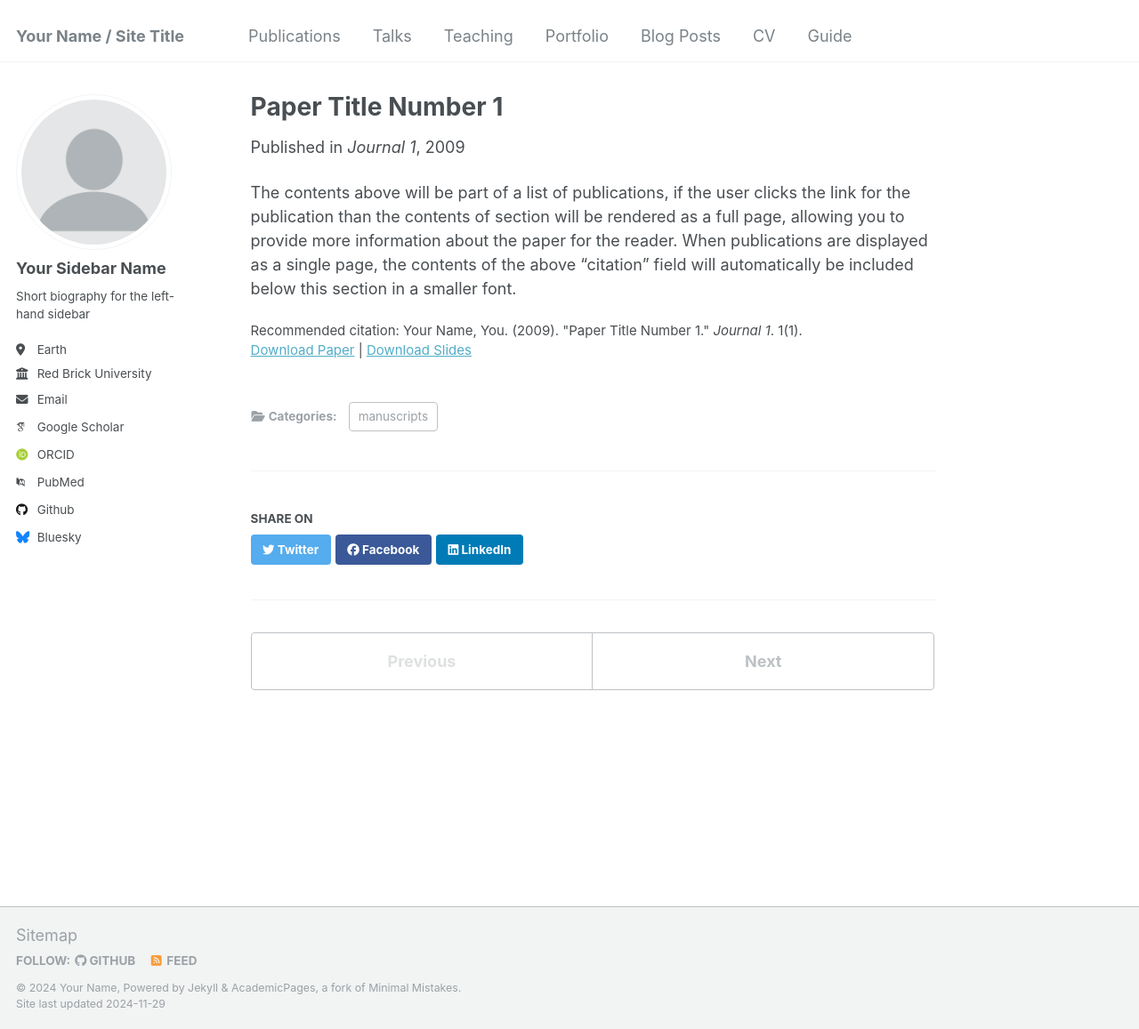
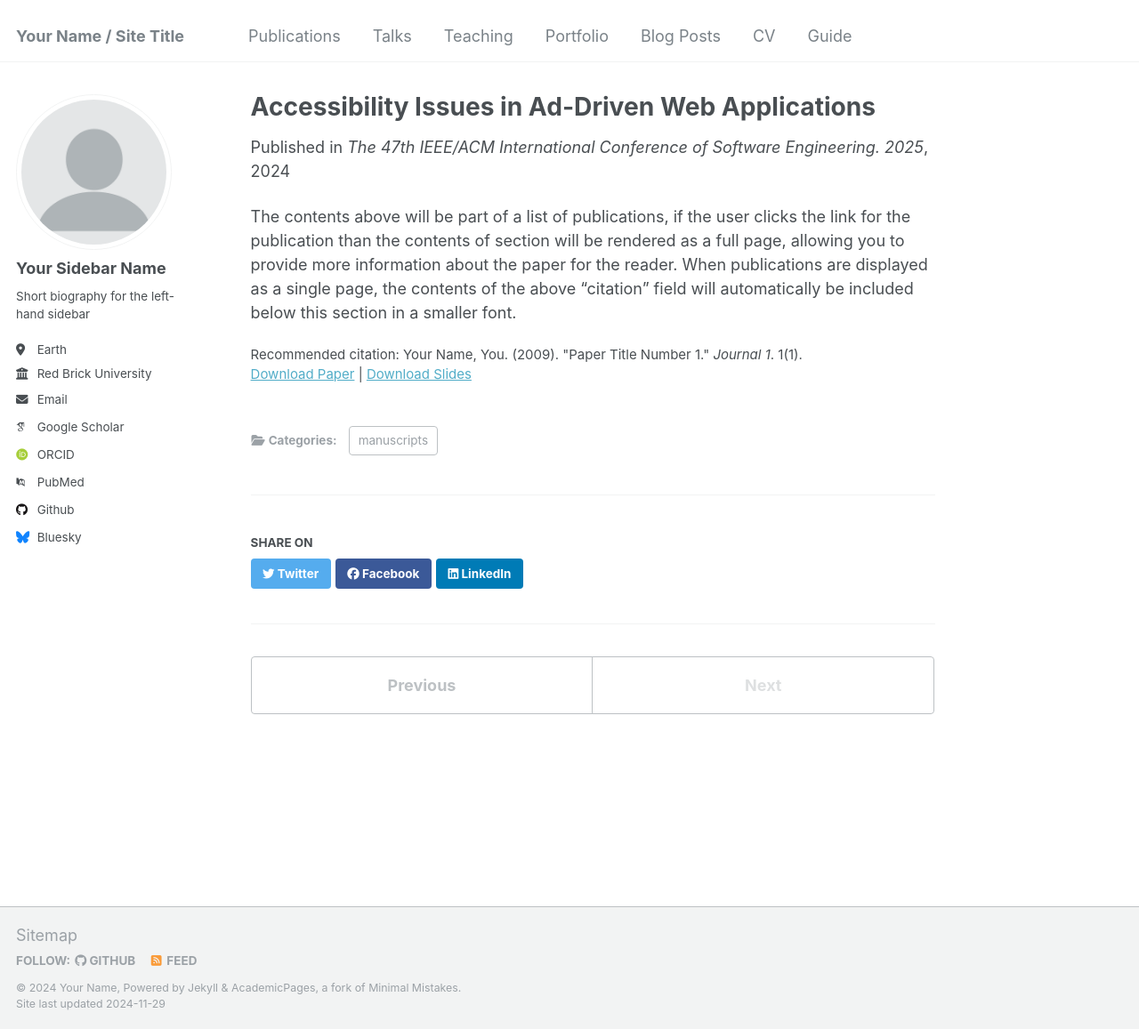
Before and after one commit to MuhammadDanishGH/danish.github.io, a Jekyll site: the page built from _publications/2009-10-01-paper-title-number-1.md, in a window 1280 px wide and 1157 px high. Shown: the whole window at 89% size. Built offline with Jekyll 4.4.1, drawn with Linux system fonts in a browser that asks for light colours; some web fonts are replaced.

Commit message:
Edited publication 1

```diff
--- a/_publications/2009-10-01-paper-title-number-1.md
+++ b/_publications/2009-10-01-paper-title-number-1.md
@@ -1,13 +1,13 @@
 ---
-title: "Paper Title Number 1"
+title: "Accessibility Issues in Ad-Driven Web Applications"
 collection: publications
 category: manuscripts
 permalink: /publication/2009-10-01-paper-title-number-1
 excerpt: 'This paper is about the number 1. The number 2 is left for future work.'
-date: 2009-10-01
-venue: 'Journal 1'
+date: 2024-10-31
+venue: 'The 47th IEEE/ACM International Conference of Software Engineering. 2025'
 slidesurl: 'http://academicpages.github.io/files/slides1.pdf'
-paperurl: 'http://academicpages.github.io/files/paper1.pdf'
+paperurl: 'https://arxiv.org/pdf/2409.18590'
 citation: 'Your Name, You. (2009). &quot;Paper Title Number 1.&quot; <i>Journal 1</i>. 1(1).'
 ---
 
```
